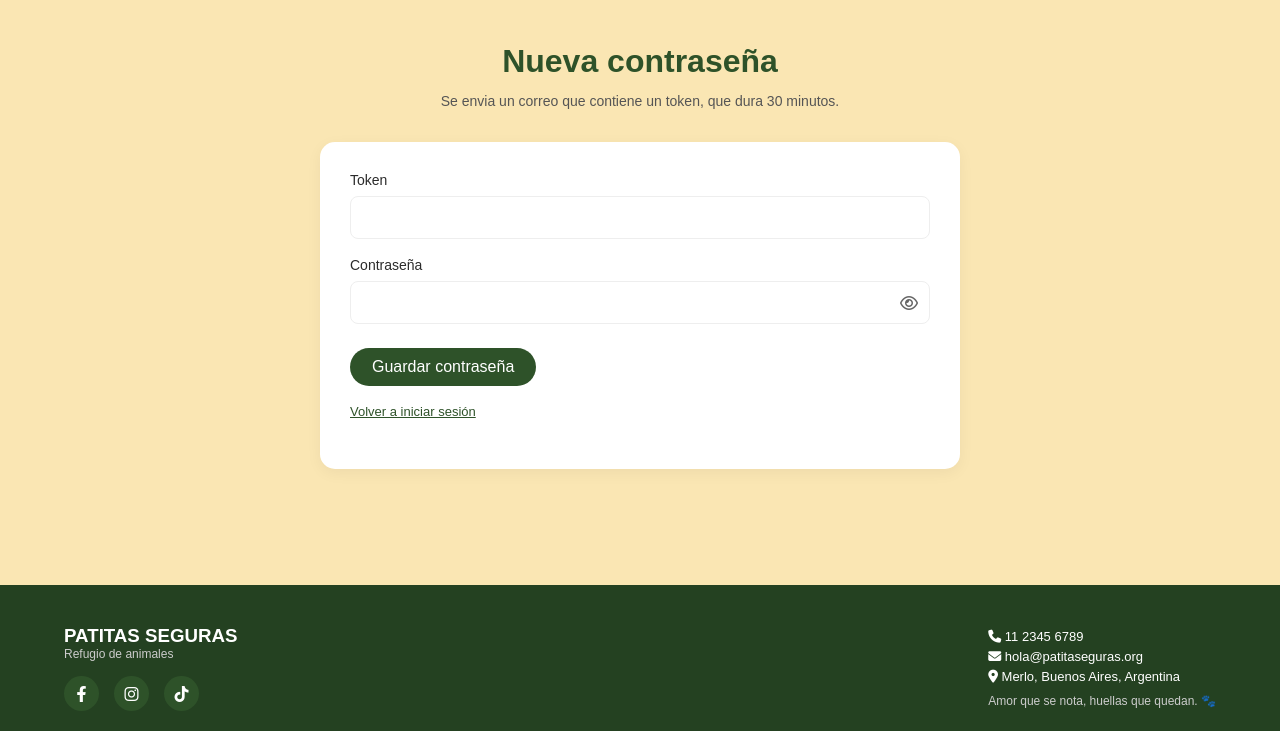
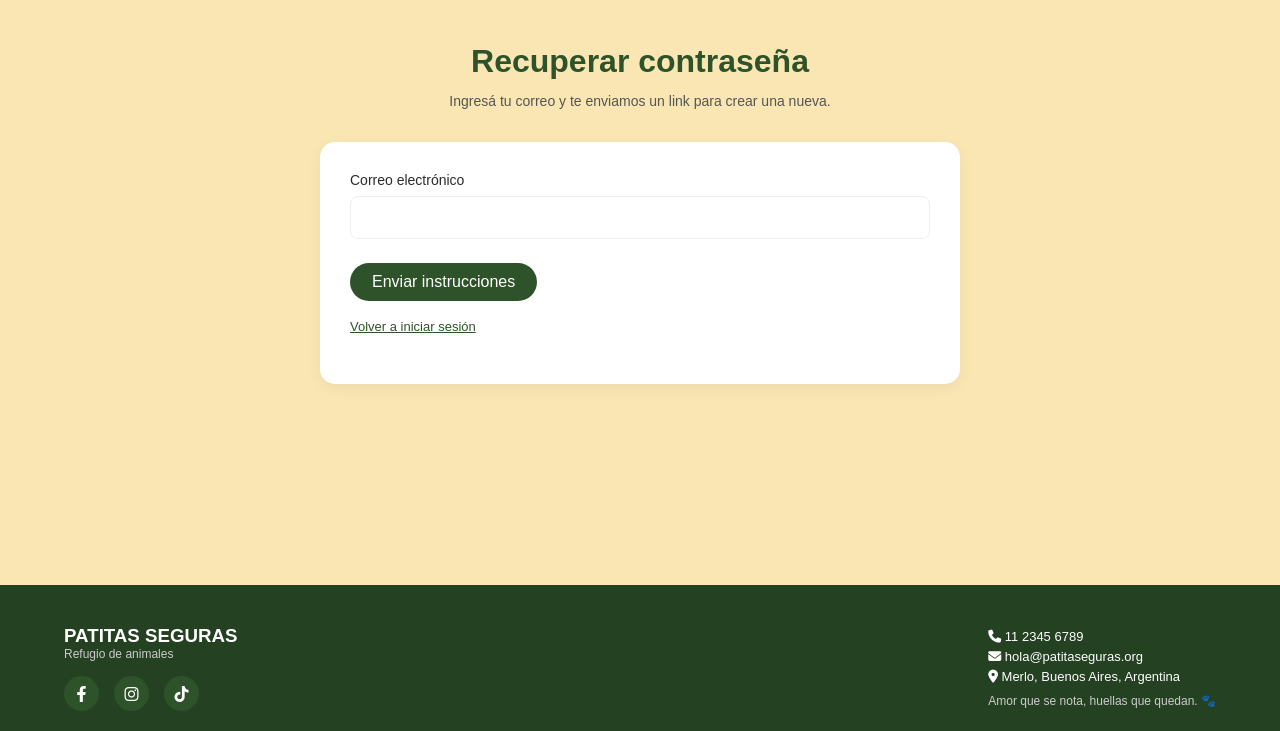
Before and after one commit to lilencarnerot2/Refugio_patitas_seguras, a PHP site: page /public/recuperar.php in a window 1280 px wide. Shown: the part 69-800 px from the top of the page. Run offline with PHP 8.4, Linux system fonts and the light colour scheme.

Commit message:
agregamos el mail para poder recuperar contraseña

```diff
--- /dev/null
+++ b/frontend/assets/js/recuperar.js
@@ -0,0 +1,128 @@
+document.addEventListener('DOMContentLoaded', function () {
+    const params = new URLSearchParams(window.location.search);
+    const token = params.get('token');
+
+    const formEmail = document.getElementById('form-recuperar-email');
+    const formPassword = document.getElementById('form-recuperar-password');
+    const titulo = document.getElementById('titulo-recuperar');
+    const subtitulo = document.getElementById('subtitulo-recuperar');
+
+    if (!formEmail || !formPassword) {
+        return;
+    }
+
+    // Decidir qué formulario mostrar según si hay token en la URL
+    if (token) {
+        formEmail.hidden = true;
+        formPassword.hidden = false;
+        document.getElementById('token').value = token;
+        titulo.textContent = 'Nueva contraseña';
+        subtitulo.textContent = 'Ingresá tu nueva contraseña.';
+        inicializarFormularioPassword();
+    } else {
+        formEmail.hidden = false;
+        formPassword.hidden = true;
+        inicializarFormularioEmail();
+    }
+
+    // Flujo A: pedir email
+    function inicializarFormularioEmail() {
+        const boton = formEmail.querySelector('.btn-primary');
+        if (!boton) {
+            return;
+        }
+
+        boton.addEventListener('click', function () {
+            const email = document.getElementById('email').value.trim();
+
+            if (!email) {
+                alert('Ingresá tu correo electrónico.');
+                return;
+            }
+
+            boton.disabled = true;
+            const textoOriginal = boton.textContent;
+            boton.textContent = 'Enviando...';
+
+            apiRequest('password-reset-solicitar', {
+                metodo: 'POST',
+                cuerpo: { email: email }
+            })
+            .then(function (respuesta) {
+                alert(respuesta.message || 'Si el email está registrado, te enviamos un mail.');
+            })
+            .catch(function (error) {
+                const status = error.status || 0;
+
+                if (status === 409) {
+                    alert('El proyecto todavía no tiene configurada la URL de reset. Contactá al administrador.');
+                } else if (status === 400) {
+                    alert(error.message || 'El email no es válido.');
+                } else if (status === 404) {
+                    // no revelanmos si existe el mail por seguridad
+                    alert('Si el email está registrado, te enviamos un mail.');
+                } else {
+                    alert(error.message || 'No se pudo procesar la solicitud.');
+                }
+            })
+            .finally(function () {
+                boton.disabled = false;
+                boton.textContent = textoOriginal;
+            });
+        });
+    }
+
+    //Flujo B: nueva contraseña
+    function inicializarFormularioPassword() {
+        const boton = formPassword.querySelector('.btn-primary');
+        if (!boton) {
+            return;
+        }
+
+        boton.addEventListener('click', function () {
+            const password = document.getElementById('password').value;
+            const tokenActual = document.getElementById('token').value;
+
+            if (!password) {
+                alert('Ingresá tu nueva contraseña.');
+                return;
+            }
+
+            if (password.length < 8) {
+                alert('La contraseña debe tener al menos 8 caracteres.');
+                return;
+            }
+
+            boton.disabled = true;
+            const textoOriginal = boton.textContent;
+            boton.textContent = 'Guardando...';
+
+            apiRequest('password-reset-confirmar', {
+                metodo: 'POST',
+                cuerpo: {
+                    token: tokenActual,
+                    password: password
+                }
+            })
+            .then(function (respuesta) {
+                alert(respuesta.message || 'Contraseña actualizada correctamente.');
+                window.location.href = 'login.php?reset=ok';
+            })
+            .catch(function (error) {
+                const status = error.status || 0;
+
+                if (status === 400) {
+                    alert('El token no sirve o ya venció. Pedí uno nuevo.');
+                } else if (status === 422) {
+                    alert('La contraseña debe tener entre 8 y 72 caracteres.');
+                } else {
+                    alert(error.message || 'No se pudo cambiar la contraseña.');
+                }
+            })
+            .finally(function () {
+                boton.disabled = false;
+                boton.textContent = textoOriginal;
+            });
+        });
+    }
+});
--- a/frontend/public/recuperar.php
+++ b/frontend/public/recuperar.php
@@ -1,5 +1,5 @@
 <?php
-$tituloPagina = 'Nueva contraseña - Patitas Seguras';
+$tituloPagina = 'Recuperar contraseña - Patitas Seguras';
 $cuerpoClase = 'page-adapt';
 require __DIR__ . '/includes/head.php';
 require __DIR__ . '/includes/header.php';
@@ -7,19 +7,30 @@ require __DIR__ . '/includes/header.php';
 
     <section>
         <div class="page-intro">
-            <h2>Nueva contraseña</h2>
-            <p>Se envia un correo que contiene un token, que dura 30 minutos.</p>
-
+            <h2 id="titulo-recuperar">Recuperar contraseña</h2>
+            <p id="subtitulo-recuperar">Ingresá tu correo y te enviamos un link para crear una nueva.</p>
         </div>
 
-        <form id="form-recuperar" class="public-form login-form" novalidate>
+        <!-- Formulario A: pedir email (sin token) -->
+        <form id="form-recuperar-email" class="public-form login-form" novalidate>
             <div class="mb-3">
-                <label class="form-label" for="token">Token</label>
-                <input class="form-control" id="token" name="token" type="text" required>
+                <label class="form-label" for="email">Correo electrónico</label>
+                <input class="form-control" id="email" name="email" type="text" autocomplete="email" required>
             </div>
 
+            <p class="campo-obligatorio"></p>
+
+            <input class="form-intento" id="intento-recuperar-email" name="intento-recuperar-email" type="radio">
+            <label class="btn-primary" for="intento-recuperar-email">Enviar instrucciones</label>
+            <p class="form-alt-link"><a href="login.php">Volver a iniciar sesión</a></p>
+        </form>
+
+        <!-- Formulario B: nueva contraseña (con token) -->
+        <form id="form-recuperar-password" class="public-form login-form" novalidate hidden>
+            <input type="hidden" id="token" name="token">
+
             <div class="mb-3">
-                <label class="form-label" for="password">Contraseña</label>
+                <label class="form-label" for="password">Nueva contraseña</label>
                 <div class="clave-wrap">
                     <input class="form-control clave-campo" id="password" name="password" type="text" autocomplete="new-password" required>
                     <input class="clave-toggle" id="ver-clave-recuperar" type="checkbox">
@@ -30,10 +41,16 @@ require __DIR__ . '/includes/header.php';
                 </div>
             </div>
 
-            <input class="form-intento" id="intento-recuperar" name="intento-recuperar" type="radio">
-            <label class="btn-primary" for="intento-recuperar">Guardar contraseña</label>
+            <p class="campo-obligatorio"></p>
+
+            <input class="form-intento" id="intento-recuperar-password" name="intento-recuperar-password" type="radio">
+            <label class="btn-primary" for="intento-recuperar-password">Guardar contraseña</label>
             <p class="form-alt-link"><a href="login.php">Volver a iniciar sesión</a></p>
         </form>
     </section>
 
+<script src="config.php"></script>
+<script src="../assets/js/api.js"></script>
+<script src="../assets/js/recuperar.js"></script>
+
 <?php require __DIR__ . '/includes/footer.php'; ?>
```
Also changed, not shown: backend/src/modules/auth/controllers/reset.php (added, +59 -0 lines).
